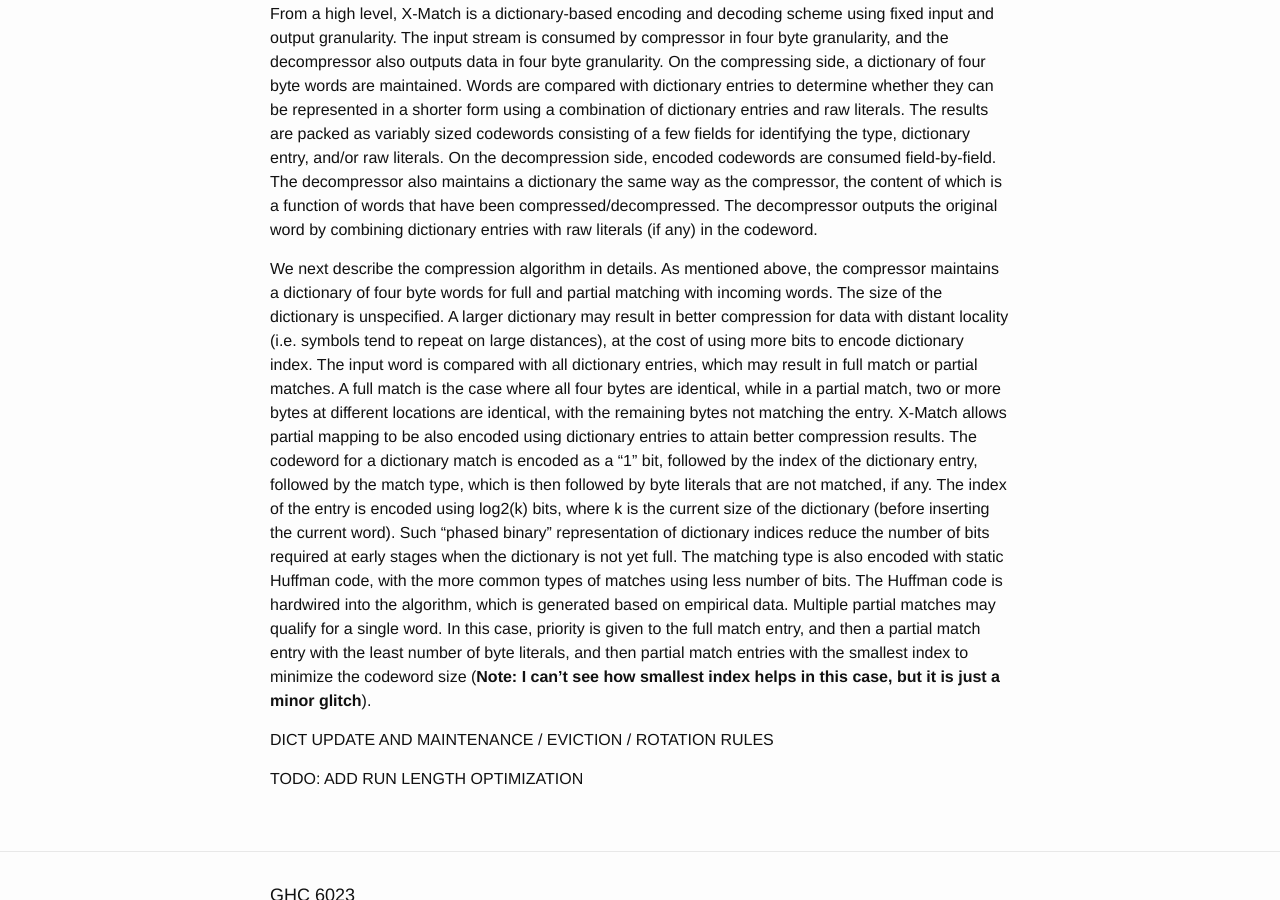
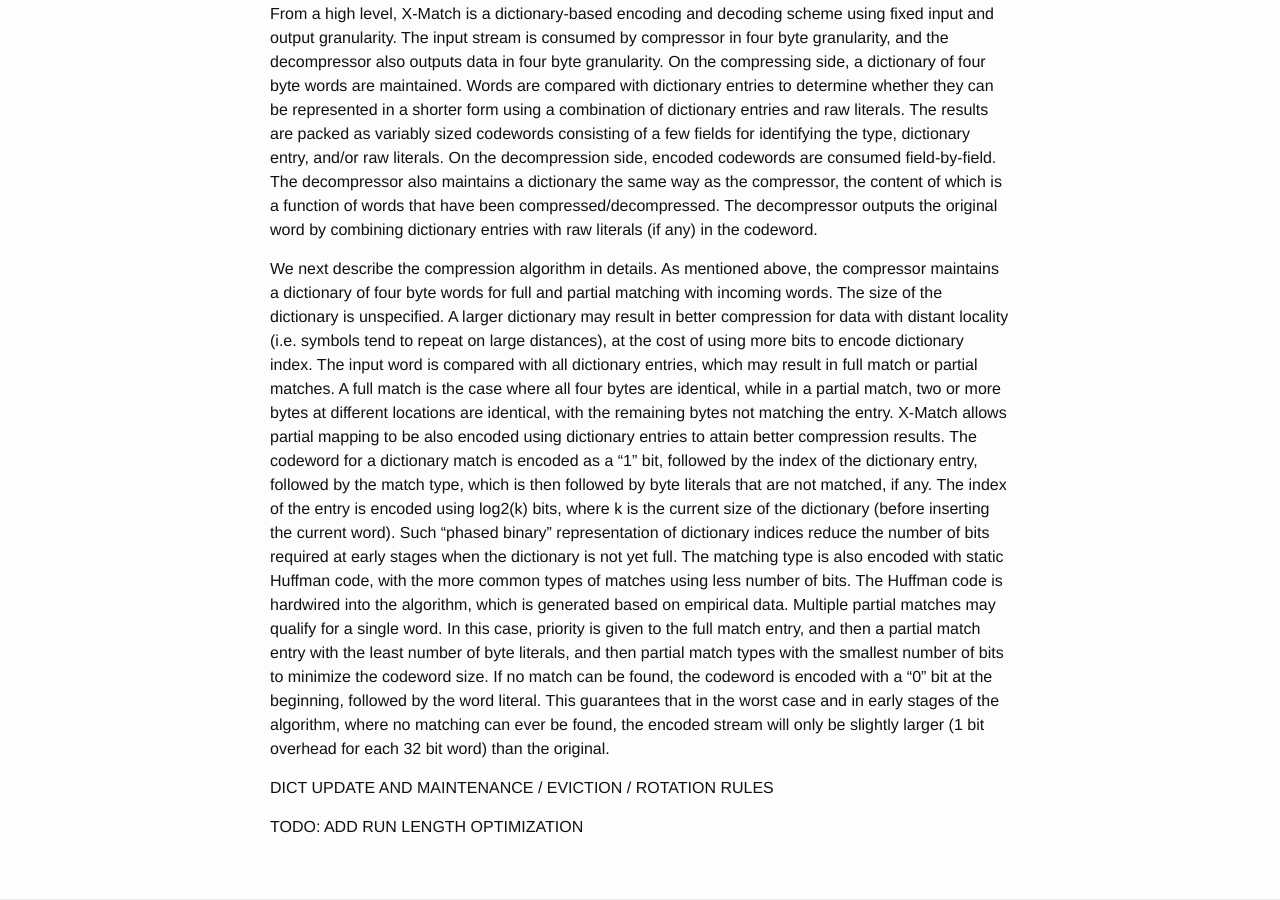
Before and after one commit to wangziqi2013/wangziqi2013.github.io, a Jekyll site: the page built from _posts/2020-07-04-x-match.markdown, in a window 1280 px wide and 900 px high, scrolled down 769 px. Built offline with Jekyll 4.4.1, drawn with Linux system fonts in a browser that asks for light colours.

Commit message:
Adding no match

```diff
--- a/_posts/2020-07-04-x-match.markdown
+++ b/_posts/2020-07-04-x-match.markdown
@@ -48,8 +48,13 @@ stages when the dictionary is not yet full.
 The matching type is also encoded with static Huffman code, with the more common types of matches using less number of
 bits. The Huffman code is hardwired into the algorithm, which is generated based on empirical data.
 Multiple partial matches may qualify for a single word. In this case, priority is given to the full match entry, and then
-a partial match entry with the least number of byte literals, and then partial match entries with the smallest index to
-minimize the codeword size (**Note: I can't see how smallest index helps in this case, but it is just a minor glitch**).
+a partial match entry with the least number of byte literals, and then partial match types with the smallest number of bits
+to minimize the codeword size.
+If no match can be found, the codeword is encoded with a "0" bit at the beginning, followed by the word literal.
+This guarantees that in the worst case and in early stages of the algorithm, where no matching can ever be found, the
+encoded stream will only be slightly larger (1 bit overhead for each 32 bit word) than the original.
+
+
 
 DICT UPDATE AND MAINTENANCE / EVICTION / ROTATION RULES
 
```
